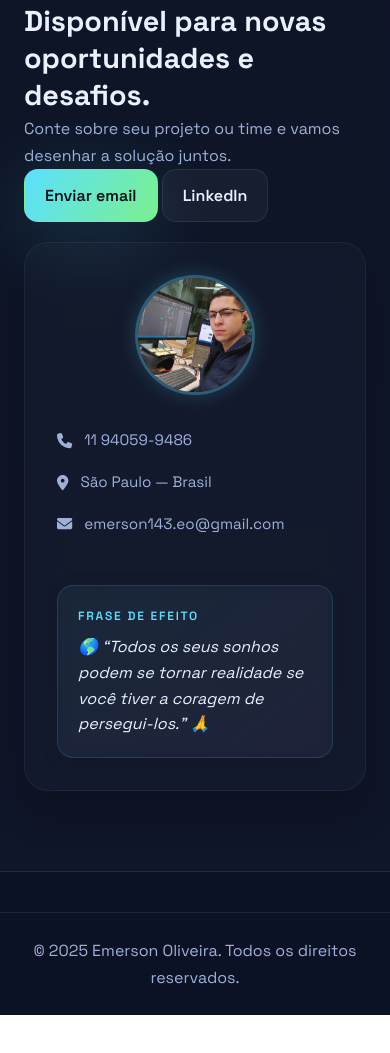
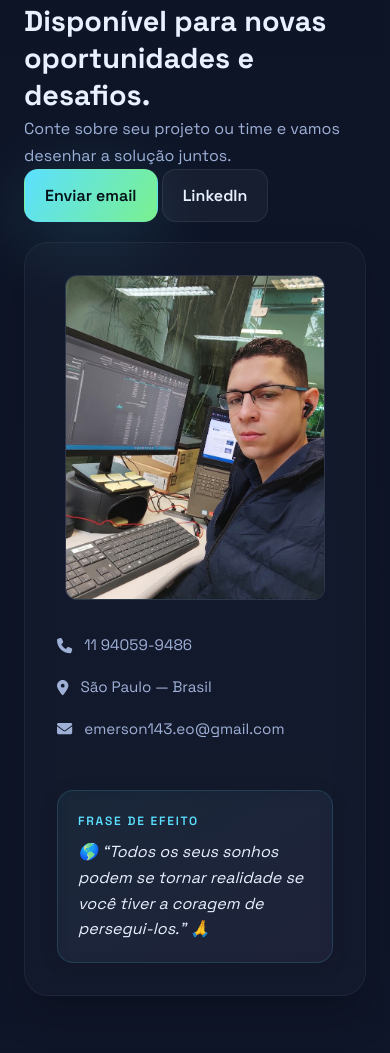
Before and after one commit to Emerson143/Portfolio, a plain HTML site: page index.html in a window 390 px wide. Shown: the part 7520-8573 px from the top of the page. Before the commit the page ends 8535 px from the top, so only its background shows below. Drawn offline with nearby package versions, Linux system fonts and the light colour scheme; animation ran at ten frames a second.

```diff
--- a/style.css
+++ b/style.css
@@ -260,8 +260,9 @@ ul {
 
 .photo-frame {
     width: 100%;
-    aspect-ratio: 3 / 4;
-    border-radius: 14px;
+    max-width: 260px;
+    aspect-ratio: 4 / 5;
+    border-radius: 12px;
     overflow: hidden;
     border: 1px solid var(--border);
     background: linear-gradient(150deg, rgba(91, 224, 255, 0.08), rgba(192, 132, 252, 0.08));
@@ -271,6 +272,7 @@ ul {
     width: 100%;
     height: 100%;
     object-fit: cover;
+    object-position: center 20%;
     display: block;
 }
 
@@ -593,19 +595,7 @@ ul {
 }
 
 .contact-photo {
-    width: 120px;
-    height: 120px;
     margin: 0 auto 8px;
-    border-radius: 50%;
-    overflow: hidden;
-    border: 3px solid rgba(91, 224, 255, 0.3);
-    box-shadow: 0 0 20px rgba(91, 224, 255, 0.2);
-}
-
-.contact-photo img {
-    width: 100%;
-    height: 100%;
-    object-fit: cover;
 }
 
 .contact-info {
```
Also changed, not shown: index.html (+2 -1 lines).
